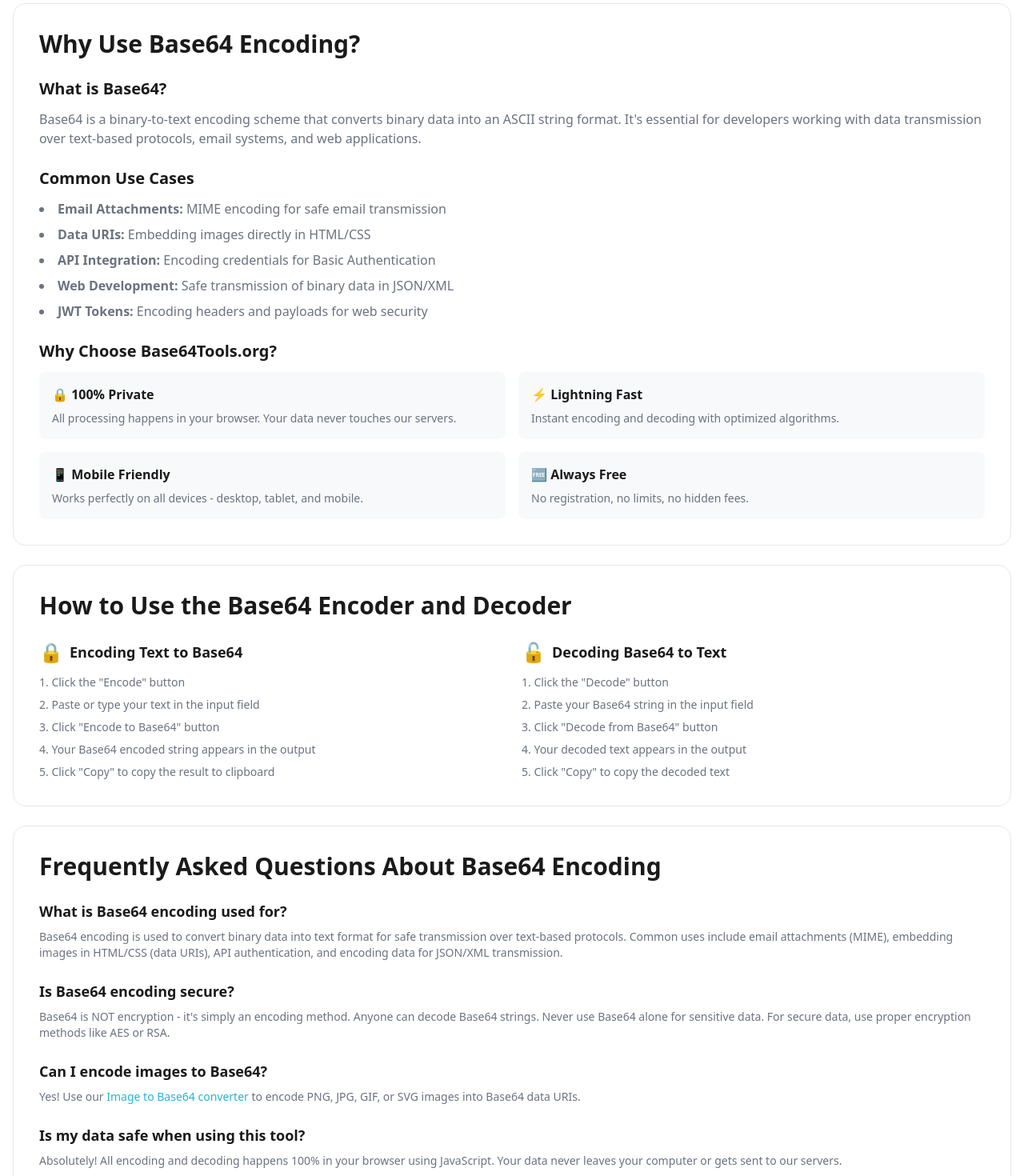
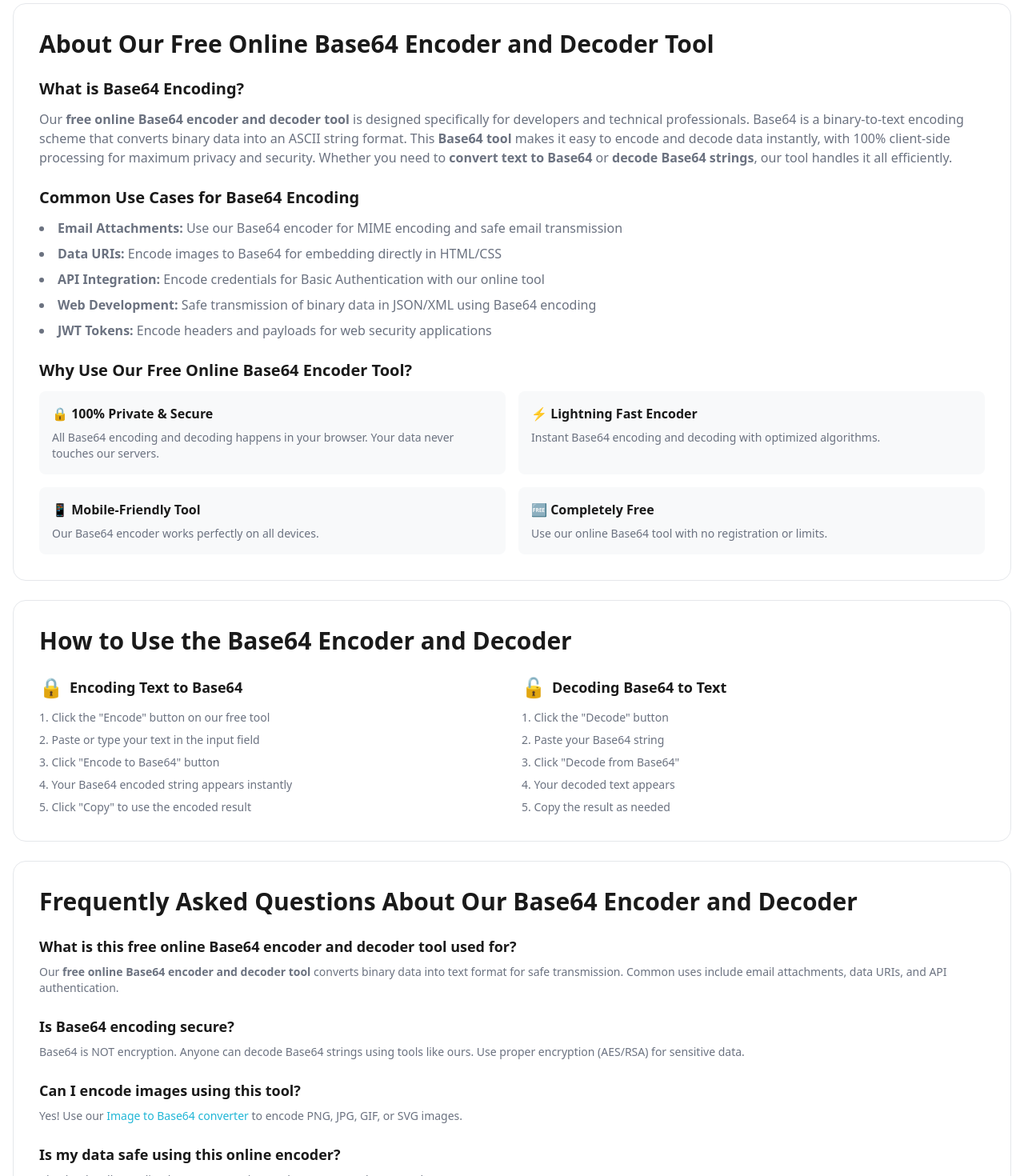
Before and after one commit to Yokee-ss-hh/base64tools, a Next.js app: page / in a window 1280 px wide. Shown: the part 1640-3110 px from the top of the page at 80% size. Built offline with nearby package versions, Linux system fonts and the light colour scheme.

Commit message:
some changes

```diff
--- a/app/page.tsx
+++ b/app/page.tsx
@@ -127,7 +127,6 @@ export default function Home() {
           </div>
 
           <div className="grid grid-cols-1 md:grid-cols-2 gap-4 md:gap-6 mb-6">
-            {/* Input */}
             <div>
               <label className="block text-xs md:text-sm font-semibold text-text-primary mb-2 md:mb-3 flex items-center gap-2">
                 <span className="w-2 h-2 bg-accent-turquoise rounded-full"></span>
@@ -144,7 +143,6 @@ export default function Home() {
               />
             </div>
 
-            {/* Output */}
             <div>
               <label className="block text-xs md:text-sm font-semibold text-text-primary mb-2 md:mb-3 flex items-center gap-2">
                 <span className="w-2 h-2 bg-accent-green rounded-full"></span>
@@ -169,7 +167,6 @@ export default function Home() {
             </div>
           </div>
 
-          {/* Action Buttons */}
           <div className="flex flex-col sm:flex-row gap-3 md:gap-4">
             <button
               onClick={handleProcess}
@@ -197,7 +194,6 @@ export default function Home() {
             </button>
           </div>
 
-          {/* Stats */}
           <div className="grid grid-cols-2 md:grid-cols-4 gap-3 md:gap-4 mt-6 md:mt-8 pt-6 md:pt-8 border-t border-border-light">
             <div className="text-center">
               <div className="text-xl md:text-2xl font-bold text-accent-turquoise">{inputText.length}</div>
@@ -218,7 +214,7 @@ export default function Home() {
           </div>
         </div>
 
-        {/* Other Tools Grid */}
+        {/* Other Tools */}
         <div className="mt-16 md:mt-20">
           <div className="text-center mb-8 md:mb-12 px-4">
             <h2 className="text-3xl md:text-4xl font-bold text-text-primary mb-3 md:mb-4">
@@ -235,58 +231,68 @@ export default function Home() {
           </div>
         </div>
 
-        {/* SEO Content Section */}
+        {/* SEO Content - H1 Keywords Matched */}
         <div className="mt-20 bg-white rounded-2xl border border-border-light p-6 md:p-8">
           <h2 className="text-2xl md:text-3xl font-bold text-text-primary mb-6">
-            Why Use Base64 Encoding?
+            About Our Free Online Base64 Encoder and Decoder Tool
           </h2>
 
           <div className="prose max-w-none text-text-secondary space-y-6">
             <div>
-              <h3 className="text-lg md:text-xl font-semibold text-text-primary mb-3">What is Base64?</h3>
+              <h3 className="text-lg md:text-xl font-semibold text-text-primary mb-3">What is Base64 Encoding?</h3>
               <p className="text-sm md:text-base">
+                Our <strong>free online Base64 encoder and decoder tool</strong> is designed specifically for developers and technical professionals.
                 Base64 is a binary-to-text encoding scheme that converts binary data into an ASCII string format.
-                It's essential for developers working with data transmission over text-based protocols, email systems,
-                and web applications.
+                This <strong>Base64 tool</strong> makes it easy to encode and decode data instantly, with 100% client-side processing
+                for maximum privacy and security. Whether you need to <strong>convert text to Base64</strong> or <strong>decode Base64 strings</strong>,
+                our tool handles it all efficiently.
               </p>
             </div>
 
             <div>
-              <h3 className="text-lg md:text-xl font-semibold text-text-primary mb-3">Common Use Cases</h3>
+              <h3 className="text-lg md:text-xl font-semibold text-text-primary mb-3">Common Use Cases for Base64 Encoding</h3>
               <ul className="list-disc list-inside space-y-2 text-sm md:text-base">
-                <li><strong>Email Attachments:</strong> MIME encoding for safe email transmission</li>
-                <li><strong>Data URIs:</strong> Embedding images directly in HTML/CSS</li>
-                <li><strong>API Integration:</strong> Encoding credentials for Basic Authentication</li>
-                <li><strong>Web Development:</strong> Safe transmission of binary data in JSON/XML</li>
-                <li><strong>JWT Tokens:</strong> Encoding headers and payloads for web security</li>
+                <li><strong>Email Attachments:</strong> Use our Base64 encoder for MIME encoding and safe email transmission</li>
+                <li><strong>Data URIs:</strong> Encode images to Base64 for embedding directly in HTML/CSS</li>
+                <li><strong>API Integration:</strong> Encode credentials for Basic Authentication with our online tool</li>
+                <li><strong>Web Development:</strong> Safe transmission of binary data in JSON/XML using Base64 encoding</li>
+                <li><strong>JWT Tokens:</strong> Encode headers and payloads for web security applications</li>
               </ul>
             </div>
 
             <div>
-              <h3 className="text-lg md:text-xl font-semibold text-text-primary mb-3">Why Choose Base64Tools.org?</h3>
+              <h3 className="text-lg md:text-xl font-semibold text-text-primary mb-3">Why Use Our Free Online Base64 Encoder Tool?</h3>
               <div className="grid sm:grid-cols-2 gap-4">
                 <div className="bg-bg-secondary rounded-lg p-4">
-                  <h4 className="font-semibold text-text-primary mb-2 text-sm md:text-base">🔒 100% Private</h4>
-                  <p className="text-xs md:text-sm">All processing happens in your browser. Your data never touches our servers.</p>
+                  <h4 className="font-semibold text-text-primary mb-2 text-sm md:text-base">🔒 100% Private & Secure</h4>
+                  <p className="text-xs md:text-sm">
+                    All Base64 encoding and decoding happens in your browser. Your data never touches our servers.
+                  </p>
                 </div>
                 <div className="bg-bg-secondary rounded-lg p-4">
-                  <h4 className="font-semibold text-text-primary mb-2 text-sm md:text-base">⚡ Lightning Fast</h4>
-                  <p className="text-xs md:text-sm">Instant encoding and decoding with optimized algorithms.</p>
+                  <h4 className="font-semibold text-text-primary mb-2 text-sm md:text-base">⚡ Lightning Fast Encoder</h4>
+                  <p className="text-xs md:text-sm">
+                    Instant Base64 encoding and decoding with optimized algorithms.
+                  </p>
                 </div>
                 <div className="bg-bg-secondary rounded-lg p-4">
-                  <h4 className="font-semibold text-text-primary mb-2 text-sm md:text-base">📱 Mobile Friendly</h4>
-                  <p className="text-xs md:text-sm">Works perfectly on all devices - desktop, tablet, and mobile.</p>
+                  <h4 className="font-semibold text-text-primary mb-2 text-sm md:text-base">📱 Mobile-Friendly Tool</h4>
+                  <p className="text-xs md:text-sm">
+                    Our Base64 encoder works perfectly on all devices.
+                  </p>
                 </div>
                 <div className="bg-bg-secondary rounded-lg p-4">
-                  <h4 className="font-semibold text-text-primary mb-2 text-sm md:text-base">🆓 Always Free</h4>
-                  <p className="text-xs md:text-sm">No registration, no limits, no hidden fees.</p>
+                  <h4 className="font-semibold text-text-primary mb-2 text-sm md:text-base">🆓 Completely Free</h4>
+                  <p className="text-xs md:text-sm">
+                    Use our online Base64 tool with no registration or limits.
+                  </p>
                 </div>
               </div>
             </div>
           </div>
         </div>
 
-        {/* How to Use Section */}
+        {/* How to Use */}
         <div className="mt-6 bg-white rounded-2xl border border-border-light p-6 md:p-8">
           <h2 className="text-2xl md:text-3xl font-bold text-text-primary mb-6">
             How to Use the Base64 Encoder and Decoder
@@ -298,11 +304,11 @@ export default function Home() {
                 <span className="text-2xl">🔒</span> Encoding Text to Base64
               </h3>
               <ol className="list-decimal list-inside space-y-2 text-sm text-text-secondary">
-                <li>Click the "Encode" button</li>
+                <li>Click the "Encode" button on our free tool</li>
                 <li>Paste or type your text in the input field</li>
                 <li>Click "Encode to Base64" button</li>
-                <li>Your Base64 encoded string appears in the output</li>
-                <li>Click "Copy" to copy the result to clipboard</li>
+                <li>Your Base64 encoded string appears instantly</li>
+                <li>Click "Copy" to use the encoded result</li>
               </ol>
             </div>
 
@@ -312,30 +318,29 @@ export default function Home() {
               </h3>
               <ol className="list-decimal list-inside space-y-2 text-sm text-text-secondary">
                 <li>Click the "Decode" button</li>
-                <li>Paste your Base64 string in the input field</li>
-                <li>Click "Decode from Base64" button</li>
-                <li>Your decoded text appears in the output</li>
-                <li>Click "Copy" to copy the decoded text</li>
+                <li>Paste your Base64 string</li>
+                <li>Click "Decode from Base64"</li>
+                <li>Your decoded text appears</li>
+                <li>Copy the result as needed</li>
               </ol>
             </div>
           </div>
         </div>
 
-        {/* FAQ Section */}
+        {/* FAQ - H1 Keywords */}
         <div className="mt-6 bg-white rounded-2xl border border-border-light p-6 md:p-8">
           <h2 className="text-2xl md:text-3xl font-bold text-text-primary mb-6">
-            Frequently Asked Questions About Base64 Encoding
+            Frequently Asked Questions About Our Base64 Encoder and Decoder
           </h2>
 
           <div className="space-y-6">
             <div>
               <h3 className="text-lg font-semibold text-text-primary mb-2">
-                What is Base64 encoding used for?
+                What is this free online Base64 encoder and decoder tool used for?
               </h3>
               <p className="text-sm text-text-secondary">
-                Base64 encoding is used to convert binary data into text format for safe transmission over text-based protocols.
-                Common uses include email attachments (MIME), embedding images in HTML/CSS (data URIs), API authentication,
-                and encoding data for JSON/XML transmission.
+                Our <strong>free online Base64 encoder and decoder tool</strong> converts binary data into text format
+                for safe transmission. Common uses include email attachments, data URIs, and API authentication.
               </p>
             </div>
 
@@ -344,28 +349,27 @@ export default function Home() {
                 Is Base64 encoding secure?
               </h3>
               <p className="text-sm text-text-secondary">
-                Base64 is NOT encryption - it's simply an encoding method. Anyone can decode Base64 strings.
-                Never use Base64 alone for sensitive data. For secure data, use proper encryption methods like AES or RSA.
+                Base64 is NOT encryption. Anyone can decode Base64 strings using tools like ours.
+                Use proper encryption (AES/RSA) for sensitive data.
               </p>
             </div>
 
             <div>
               <h3 className="text-lg font-semibold text-text-primary mb-2">
-                Can I encode images to Base64?
+                Can I encode images using this tool?
               </h3>
               <p className="text-sm text-text-secondary">
                 Yes! Use our <Link href="/image" className="text-accent-turquoise hover:underline">Image to Base64 converter</Link> to
-                encode PNG, JPG, GIF, or SVG images into Base64 data URIs.
+                encode PNG, JPG, GIF, or SVG images.
               </p>
             </div>
 
             <div>
               <h3 className="text-lg font-semibold text-text-primary mb-2">
-                Is my data safe when using this tool?
+                Is my data safe using this online encoder?
               </h3>
               <p className="text-sm text-text-secondary">
-                Absolutely! All encoding and decoding happens 100% in your browser using JavaScript.
-                Your data never leaves your computer or gets sent to our servers.
+                Absolutely! All encoding happens 100% in your browser. Your data never leaves your computer.
               </p>
             </div>
           </div>
```
Also changed, not shown: next.config.js (+45 -0 lines).
